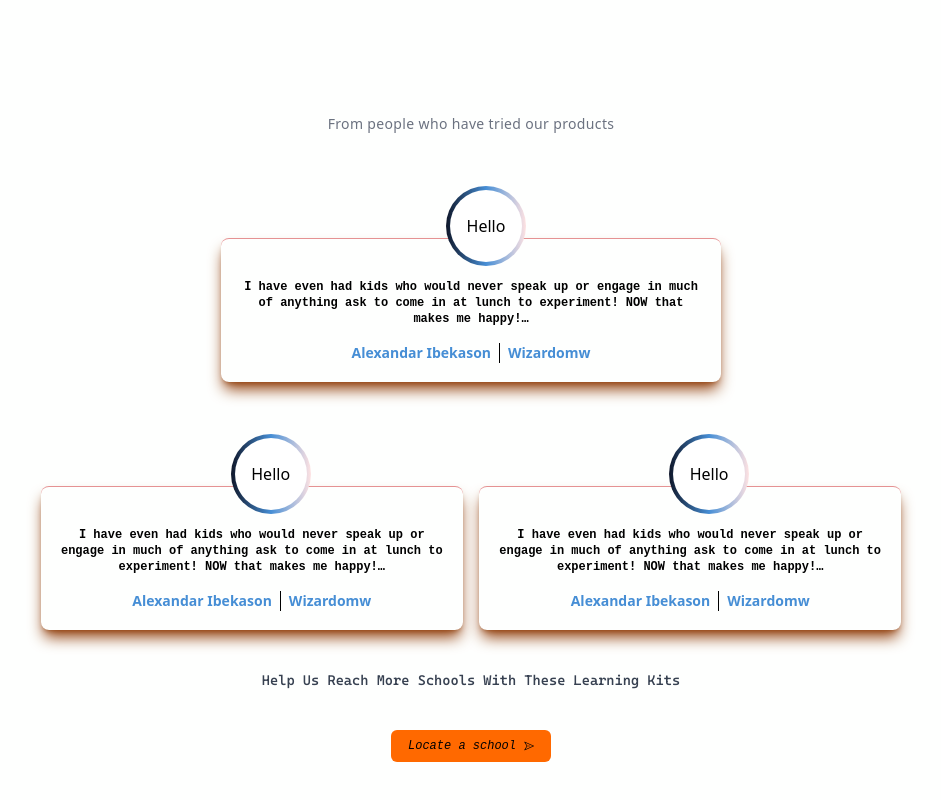
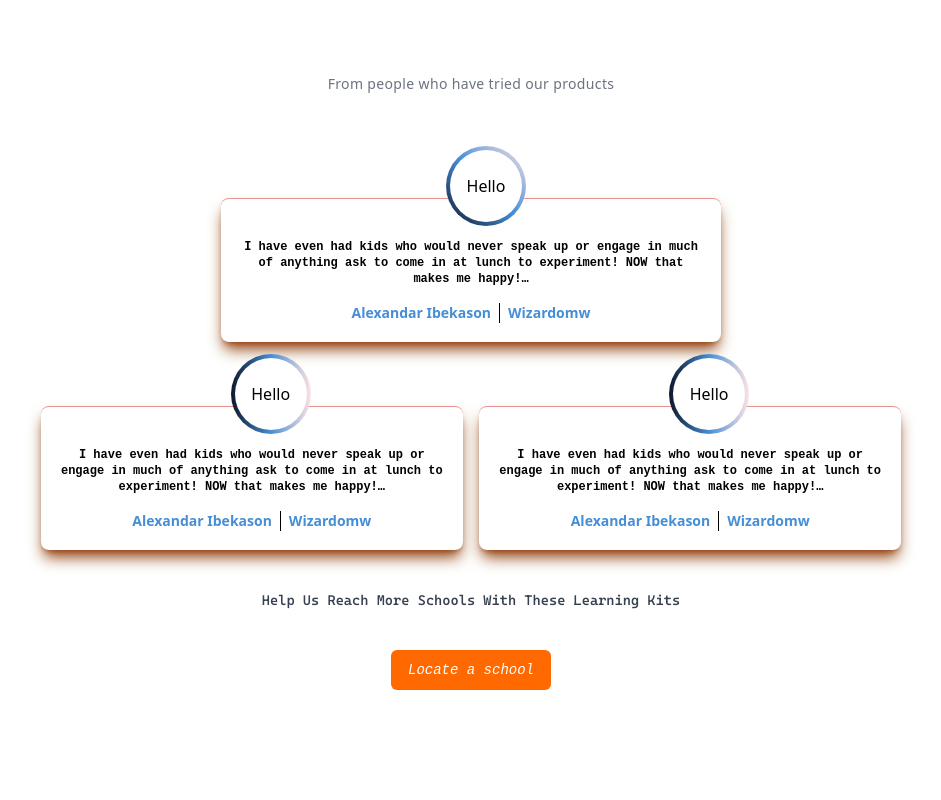
Before and after one commit to MakeMaker-Kit/MAKERMAKER, a React (Vite) app: page / in a window 1280 px wide. Shown: the part 3571-4371 px from the top of the page, without its empty margins (169-1110 px from the left). Built offline with nearby package versions, Linux system fonts and the light colour scheme; what tailwindcss-radix would draw is missing.

Commit message:
Add HomeBlog Layout

```diff
--- a/src/components/home/HomeLayout.tsx
+++ b/src/components/home/HomeLayout.tsx
@@ -5,6 +5,7 @@ import Header from "./homecontents/header/Header";
 import { themes } from "../../styles/themes/theme";
 import Brand from "./homecontents/brands/Brand";
 import Testimonial from "./homecontents/testimonials/Testimonial";
+import HomeBlogs from "./homecontents/blogdisplay/HomeBlogs";
 const Border = () => {
   const { border } = themes;
   return <div className={border} />;
@@ -36,6 +37,10 @@ const HomeLayout = () => {
         <div>
           <Testimonial />
         </div>
+        {/* Blog Home Display */}
+        <div>
+          <HomeBlogs />
+        </div>
       </div>
     </>
   );
--- /dev/null
+++ b/src/components/home/homecontents/blogdisplay/HomeBlogCard.tsx
@@ -0,0 +1,23 @@
+import React from "react";
+import cx from "classnames";
+import {
+  flexLayout,
+  textStyles,
+  themes,
+} from "../../../../styles/themes/theme";
+
+const HomeBlogCard = () => {
+  const { flexCol, flexRow, flexWrap } = flexLayout;
+  const {} = textStyles;
+  const { themeWrapper, containerWrapper, boxFull, XFull } = themes;
+  const { largeMarX, marX, padY } = themeWrapper;
+  return (
+    <>
+      <div className={cx(`${marX} ${padY}`)}>
+        <div className={cx(`${boxFull}`)}></div>
+      </div>
+    </>
+  );
+};
+
+export default HomeBlogCard;
--- /dev/null
+++ b/src/components/home/homecontents/blogdisplay/HomeBlogs.tsx
@@ -0,0 +1,11 @@
+import React from "react";
+
+const HomeBlogs = () => {
+  return (
+    <>
+      <div></div>
+    </>
+  );
+};
+
+export default HomeBlogs;
--- a/src/components/home/homecontents/brands/Brand.tsx
+++ b/src/components/home/homecontents/brands/Brand.tsx
@@ -10,7 +10,7 @@ const Brand = () => {
   const { flexRow, flexRowCenter } = flexLayout;
   return (
     <>
-      <div className={cx(`mx-64 my-10`)}>
+      <div className={cx(`mx-64 mt-10`)}>
         <ul className={cx(`${flexRowCenter}`, `${boxFull} flex-wrap`)}>
           {BrandData.map((brand) => (
             <li
--- a/src/components/home/homecontents/testimonials/Testimonial.tsx
+++ b/src/components/home/homecontents/testimonials/Testimonial.tsx
@@ -18,7 +18,8 @@ const Testimonial = () => {
     flexResponsive,
   } = flexLayout;
   const { mainText, mainLayout, textCustom } = textStyles;
-  const { themeWrapper, boxFull, XFull, containerWrapper } = themes;
+  const { themeWrapper, boxFull, XFull, containerWrapper, transitions } =
+    themes;
   const { marX, padY } = themeWrapper;
   const { PaperPlaneIcon } = useIcon();
   return (
@@ -34,6 +35,7 @@ const Testimonial = () => {
               From people who have tried our products
             </h2>
           </div>
+          <div className={cx(`${flexCol} space-y-0`)}>
             <div className={cx(`overflow-visible ${XFull} ${flexCenter}`)}>
               <div
                 className={cx(
@@ -48,7 +50,7 @@ const Testimonial = () => {
                   <div
                     className={cx(
                       ` absolute  top-3 left-[45%] mx-auto`,
-                    `w-20 h-20 rounded-full bg-gradient-to-r from-slate-900 via-appBlue to-red-100 z-[10]`,
+                      `w-20 h-20 rounded-full bg-gradient-to-tr from-slate-900 via-appBlue to-red-100 z-[10]`,
                       `p-1 `
                     )}
                   >
@@ -68,9 +70,9 @@ const Testimonial = () => {
                           `line-clamp-5 ${textCustom} ${mainLayout} text-xs text-center font-cascadiacodePLItalic font-semibold`
                         )}
                       >
-                      I have even had kids who would never speak up or engage in
-                      much of anything ask to come in at lunch to experiment!
-                      NOW that makes me happy!…
+                        I have even had kids who would never speak up or engage
+                        in much of anything ask to come in at lunch to
+                        experiment! NOW that makes me happy!…
                       </p>
                       <div
                         className={cx(
@@ -94,6 +96,8 @@ const Testimonial = () => {
               <TestimonialCard />
               <TestimonialCard />
             </div>
+          </div>
+
           {/* Text  */}
           <h1
             className={cx(
@@ -103,21 +107,23 @@ const Testimonial = () => {
             Help Us Reach More Schools With These Learning Kits
           </h1>
           {/* Button */}
-          <div className={cx(`${flexCenter} `)}>
+          <div className={cx(`${flexCenter} group ${transitions}`)}>
             <button
               className={cx(
-                `${flexRowCenter} w-40 space-x-2 h-8  p-2 rounded-md`,
-                `${flexCenter}`
+                `${flexRowCenter} w-40 space-x-2 h-10  p-2 rounded-md`,
+                `${flexCenter} text-darkWhite`
               )}
             >
               <p
                 className={cx(
-                  `whitespace-nowrap  ${textCustom} ${mainLayout} text-xs italic`
+                  `whitespace-nowrap  ${textCustom} ${mainLayout} text-sm italic `
                 )}
               >
                 Locate a school
               </p>
-              <PaperPlaneIcon className={`w-2.5 h-2.5`} />
+              <PaperPlaneIcon
+                className={`w-2.5 h-2.5 hidden group-hover:inline-block`}
+              />
             </button>
           </div>
         </div>
--- a/src/styles/themes/theme.ts
+++ b/src/styles/themes/theme.ts
@@ -34,6 +34,7 @@ export const themes = {
   containerWrapper: "bg-white border-2 border-gray-800 shadow-lg ",
   transition: "transition duration-600 delay-100",
   border: "w-full h-px bg-gray-100 my-2",
+  transitions: "transition duration-300 delay-100 ease-linear"
 };
 
 export const flexLayout = {
```
Lines whose indentation alone changed are shown as unchanged.
